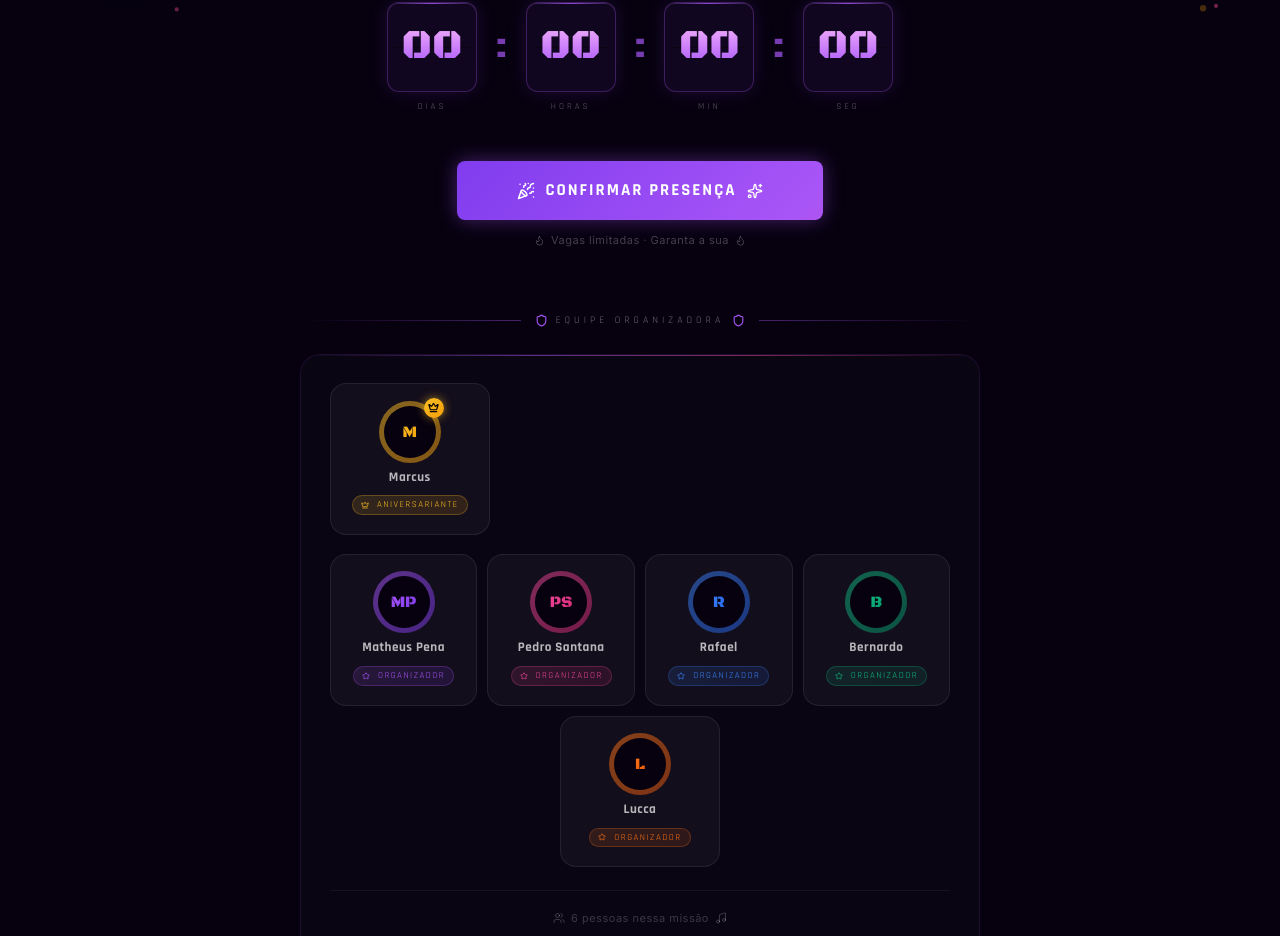
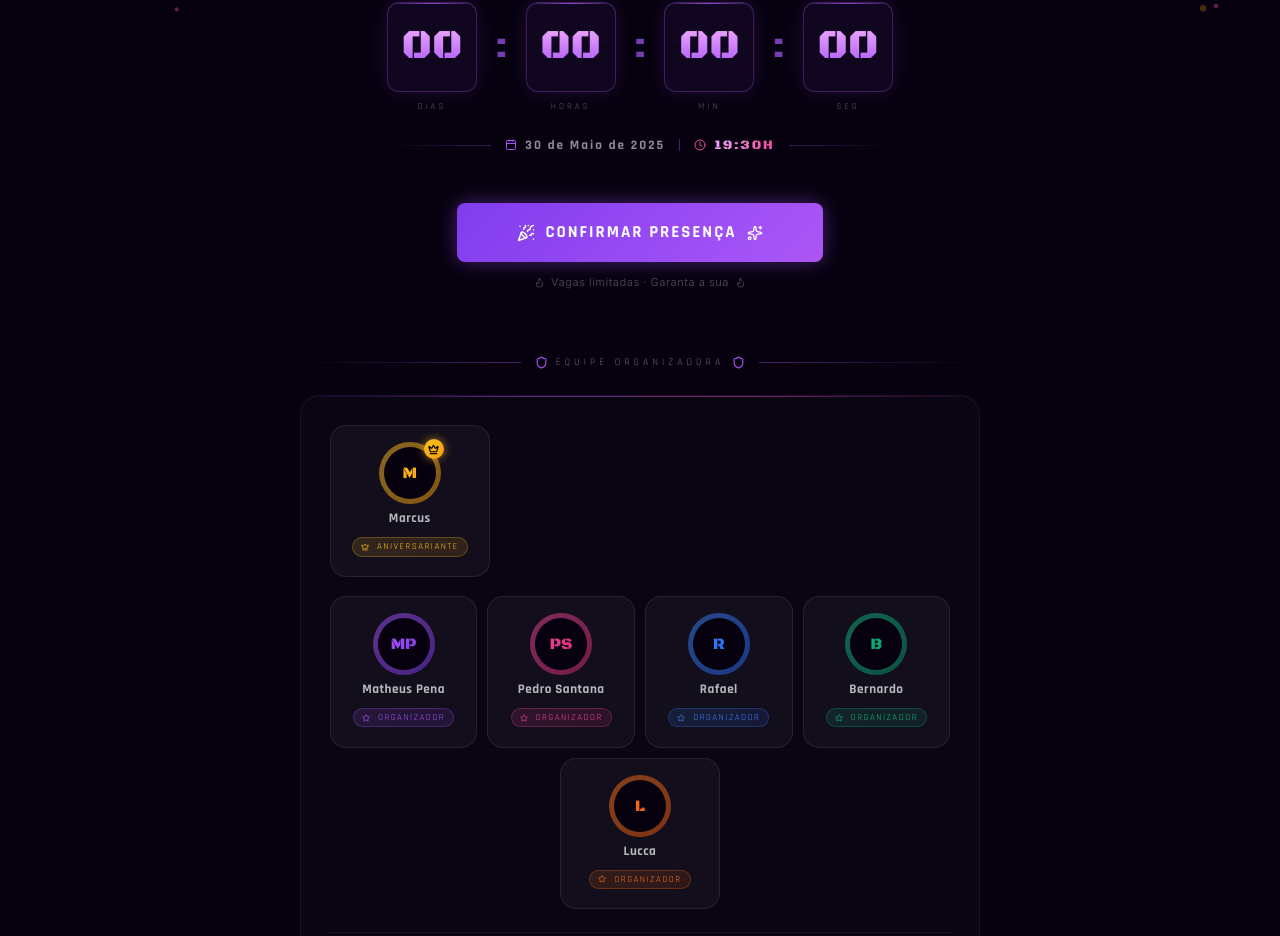
Before and after one commit to marcusgois21-cloud/Sublime-, a React (Vite) app: page / in a window 1280 px wide. Shown: the part 784-1720 px from the top of the page. Built offline with nearby package versions, Linux system fonts and the light colour scheme.

Commit message:
feat: data e horário 19:30h exibidos abaixo da contagem regressiva
https://claude.ai/code/session_017eV21TfXXYKJYMgcm5TXeL

```diff
--- a/src/pages/Landing.jsx
+++ b/src/pages/Landing.jsx
@@ -441,6 +441,42 @@ export default function Landing({ onRegister }) {
           <span style={{ color: 'rgba(168,85,247,0.7)', fontFamily: "'Black Ops One', cursive", fontSize: 'clamp(1.5rem, 4vw, 2.2rem)', lineHeight: 1, marginBottom: '20px' }}>:</span>
           <Digit value={s} label="seg" />
         </div>
+
+        {/* Data/hora abaixo dos dígitos */}
+        <div style={{
+          display: 'flex', alignItems: 'center', justifyContent: 'center',
+          gap: '14px', marginTop: '1.4rem',
+        }}>
+          <div style={{ flex: 1, height: '1px', background: 'linear-gradient(90deg, transparent, rgba(168,85,247,0.3))' }} />
+          <div style={{ display: 'flex', alignItems: 'center', gap: '8px' }}>
+            <Calendar size={12} color="#a855f7" />
+            <span style={{
+              fontFamily: "'Rajdhani', sans-serif",
+              fontWeight: 700,
+              fontSize: '13px',
+              letterSpacing: '2px',
+              color: 'rgba(255,255,255,0.55)',
+            }}>
+              30 de Maio de 2025
+            </span>
+          </div>
+          <div style={{ width: '1px', height: '12px', background: 'rgba(168,85,247,0.4)' }} />
+          <div style={{ display: 'flex', alignItems: 'center', gap: '8px' }}>
+            <Clock size={12} color="#ec4899" />
+            <span style={{
+              fontFamily: "'Black Ops One', cursive",
+              fontSize: '13px',
+              letterSpacing: '2px',
+              background: 'linear-gradient(90deg, #f0abfc, #ec4899)',
+              WebkitBackgroundClip: 'text',
+              WebkitTextFillColor: 'transparent',
+              backgroundClip: 'text',
+            }}>
+              19:30H
+            </span>
+          </div>
+          <div style={{ flex: 1, height: '1px', background: 'linear-gradient(90deg, rgba(168,85,247,0.3), transparent)' }} />
+        </div>
       </motion.div>
 
       {/* ── CTA BUTTON ── */}
```
